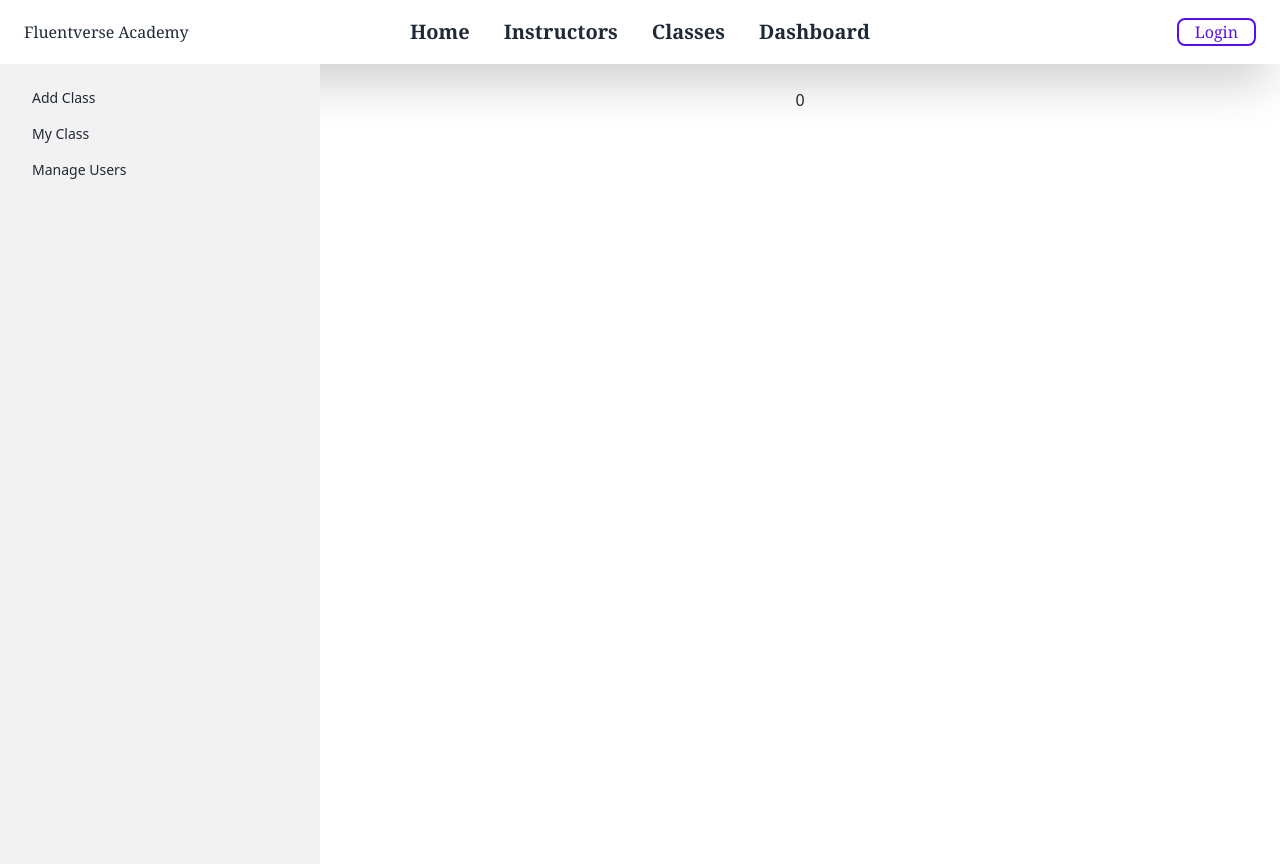
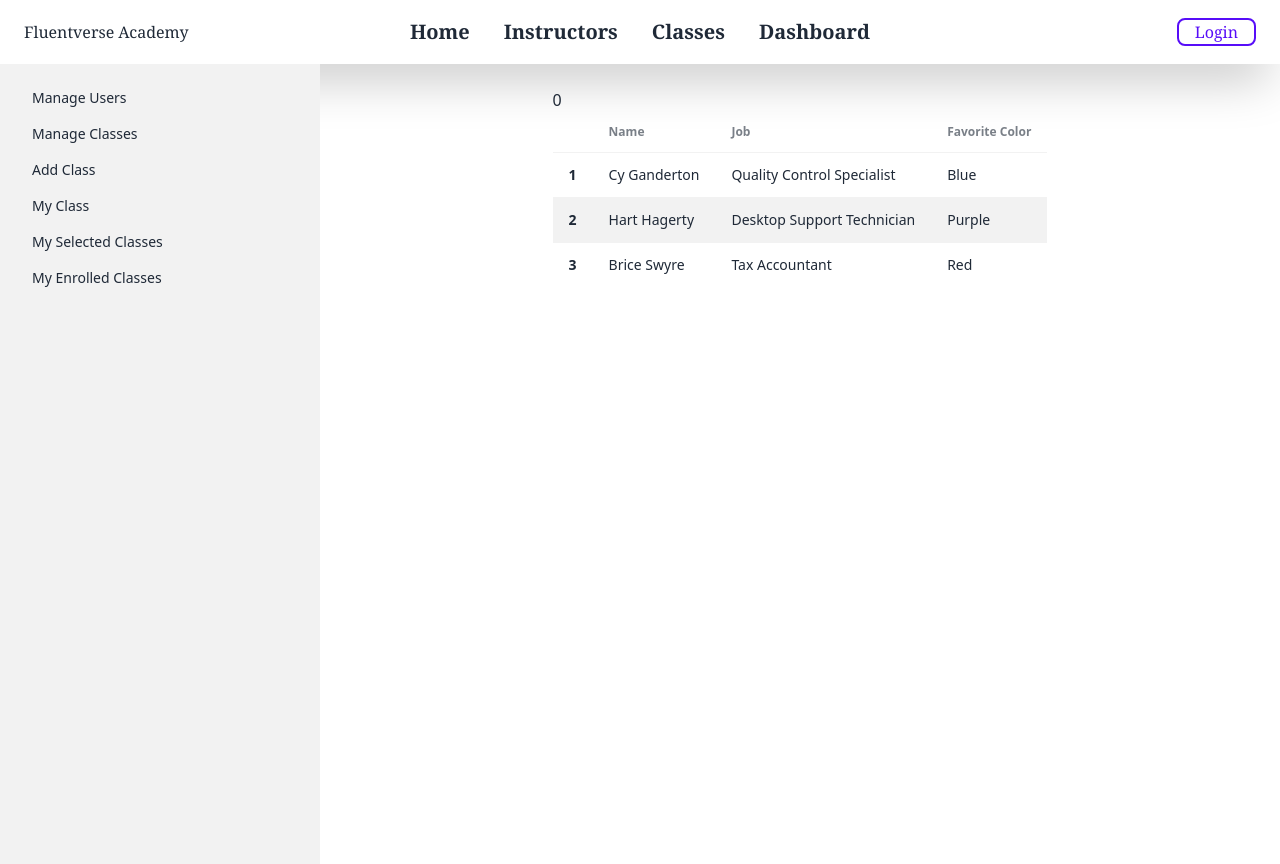
Before and after one commit to Nazmulhossain3/fluentVerse-client, a React (Vite) app: page /dashboard/manageUsers in a window 1280 px wide. Built offline with nearby package versions, Linux system fonts and the light colour scheme; no server answers.

Commit message:
table is added

```diff
--- a/src/Component/Hook/useInstructor.jsx
+++ b/src/Component/Hook/useInstructor.jsx
@@ -1,10 +1,22 @@
-import { useState } from "react";
+import { useContext, useEffect, useState } from "react";
+import { AuthContext } from "../Provider/AuthProvider";
 
 const useInstructor = () => {
+    const {user} = useContext(AuthContext)
    const [isInstructor,setIsInstructor] = useState(false)
 
+   useEffect(()=>{
+    const fetchUser = async ()=> {
+        const response = await fetch(`/users/Instructor/${user?.email}`);
+        const result = await response.json();
+        setIsInstructor(result)
+    }
 
-    return
+    fetchUser()
+
+   },[user?.email])
+
+   return isInstructor
 };
 
 export default useInstructor;
--- /dev/null
+++ b/src/Layout/Dashboard/Admin/ManageClasses.jsx
@@ -0,0 +1,10 @@
+
+const ManageClasses = () => {
+    return (
+        <div>
+            <h2>here is manage classes</h2>
+        </div>
+    );
+};
+
+export default ManageClasses;
--- a/src/Layout/Dashboard/Admin/ManageUsers.jsx
+++ b/src/Layout/Dashboard/Admin/ManageUsers.jsx
@@ -10,6 +10,45 @@ const ManageUsers = () => {
     return (
         <div>
             <h2>{users.length}</h2>
+
+            <div className="overflow-x-auto">
+  <table className="table table-zebra">
+    {/* head */}
+    <thead>
+      <tr>
+        <th></th>
+        <th>Name</th>
+        <th>Job</th>
+        <th>Favorite Color</th>
+      </tr>
+    </thead>
+    <tbody>
+      {/* row 1 */}
+      <tr>
+        <th>1</th>
+        <td>Cy Ganderton</td>
+        <td>Quality Control Specialist</td>
+        <td>Blue</td>
+      </tr>
+      {/* row 2 */}
+      <tr>
+        <th>2</th>
+        <td>Hart Hagerty</td>
+        <td>Desktop Support Technician</td>
+        <td>Purple</td>
+      </tr>
+      {/* row 3 */}
+      <tr>
+        <th>3</th>
+        <td>Brice Swyre</td>
+        <td>Tax Accountant</td>
+        <td>Red</td>
+      </tr>
+    </tbody>
+  </table>
+</div>
+
+
         </div>
     );
 };
--- a/src/Layout/Dashboard/Dashboard.jsx
+++ b/src/Layout/Dashboard/Dashboard.jsx
@@ -1,7 +1,14 @@
 import { Link, Outlet } from "react-router-dom";
 import Navbar from "../../Shared/Navbar";
+import useAdmin from "../../Component/Hook/useAdmin";
+import useInstructor from "../../Component/Hook/useInstructor";
+import { space } from "postcss/lib/list";
 
 const Dashboard = () => {
+    const isAdmin = useAdmin()
+    const isInstructor = useInstructor()
+
+
     return (
         <div>
             <Navbar></Navbar>
@@ -17,10 +24,26 @@ const Dashboard = () => {
     <label htmlFor="my-drawer-2" className="drawer-overlay"></label>
     <ul className="menu p-4 w-80 h-full bg-base-200 text-base-content">
       {/* Sidebar content here */}
-      <li><Link to='/dashboard/addClass'>Add Class</Link></li>
-      <li><Link to='/dashboard/myClass'>My Class</Link></li>
-      <li><Link to='/dashboard/manageUsers'>Manage Users</Link></li>
-    </ul>
+
+
+
+             <li><Link to='/dashboard/manageUsers'>Manage Users</Link></li>
+           <li><Link to='/dashboard/manageClasses'>Manage Classes</Link></li>
+
+
+
+             <li><Link to='/dashboard/addClass'>Add Class</Link></li>
+            <li><Link to='/dashboard/myClass'>My Class</Link></li>
+
+
+
+
+                <li><Link to='/dashboard/mySelectedClass'>My Selected Classes</Link></li>
+               <li><Link to='/dashboard/myEnrollClass'>My Enrolled Classes</Link></li>
+
+
+
+</ul>
 
   </div>
 </div>
--- a/src/Layout/Dashboard/Instructor/AddClass.jsx
+++ b/src/Layout/Dashboard/Instructor/AddClass.jsx
@@ -1,6 +1,9 @@
+import { useContext } from "react";
 import { useForm } from "react-hook-form";
+import { AuthContext } from "../../../Component/Provider/AuthProvider";
 
 const AddClass = () => {
+    const {user} = useContext(AuthContext)
     const { register, handleSubmit, watch, formState: { errors } } = useForm();
     const onSubmit = data => {
         console.log(data)
@@ -17,8 +20,8 @@ const AddClass = () => {
                 <input type="text" {...register("Class_image")} placeholder="class image" className="input input-bordered w-full input-sm max-w-xs" />
              </div>
                 <div className="flex mb-3 gap-4">
-                <input type="text" {...register("Instructor_name")} placeholder="Instructor name" className="input input-bordered w-full input-sm max-w-xs" />
-                <input type="email" {...register("email")}  placeholder="Instructor email" className="input input-bordered w-full input-sm max-w-xs" />
+                <input type="text" defaultValue={user?.displayName} {...register("Instructor_name")} placeholder="Instructor name" className="input input-bordered w-full input-sm max-w-xs" />
+                <input type="email" defaultValue={user?.email} {...register("email")}  placeholder="Instructor email" className="input input-bordered w-full input-sm max-w-xs" />
              </div>
 
 
--- /dev/null
+++ b/src/Layout/Dashboard/Students/MyEnrollClass.jsx
@@ -0,0 +1,11 @@
+
+
+const MyEnrollClass = () => {
+    return (
+        <div>
+            <h2>here is my Enrolled class</h2>
+        </div>
+    );
+};
+
+export default MyEnrollClass;
--- /dev/null
+++ b/src/Layout/Dashboard/Students/MySelectedClass.jsx
@@ -0,0 +1,10 @@
+
+const MySelectedClass = () => {
+    return (
+        <div>
+            <h2>here is my selected class</h2>
+        </div>
+    );
+};
+
+export default MySelectedClass;
--- a/src/Pages/Login/Login.jsx
+++ b/src/Pages/Login/Login.jsx
@@ -25,6 +25,7 @@ const onSubmit = data => {
     .then((result) => {
       const user = result.user
       console.log(user)
+      navigate('/')
      })
     .catch((error) => {
       console.log(error)
```
Also changed, not shown: src/main.jsx (+15 -0 lines).
